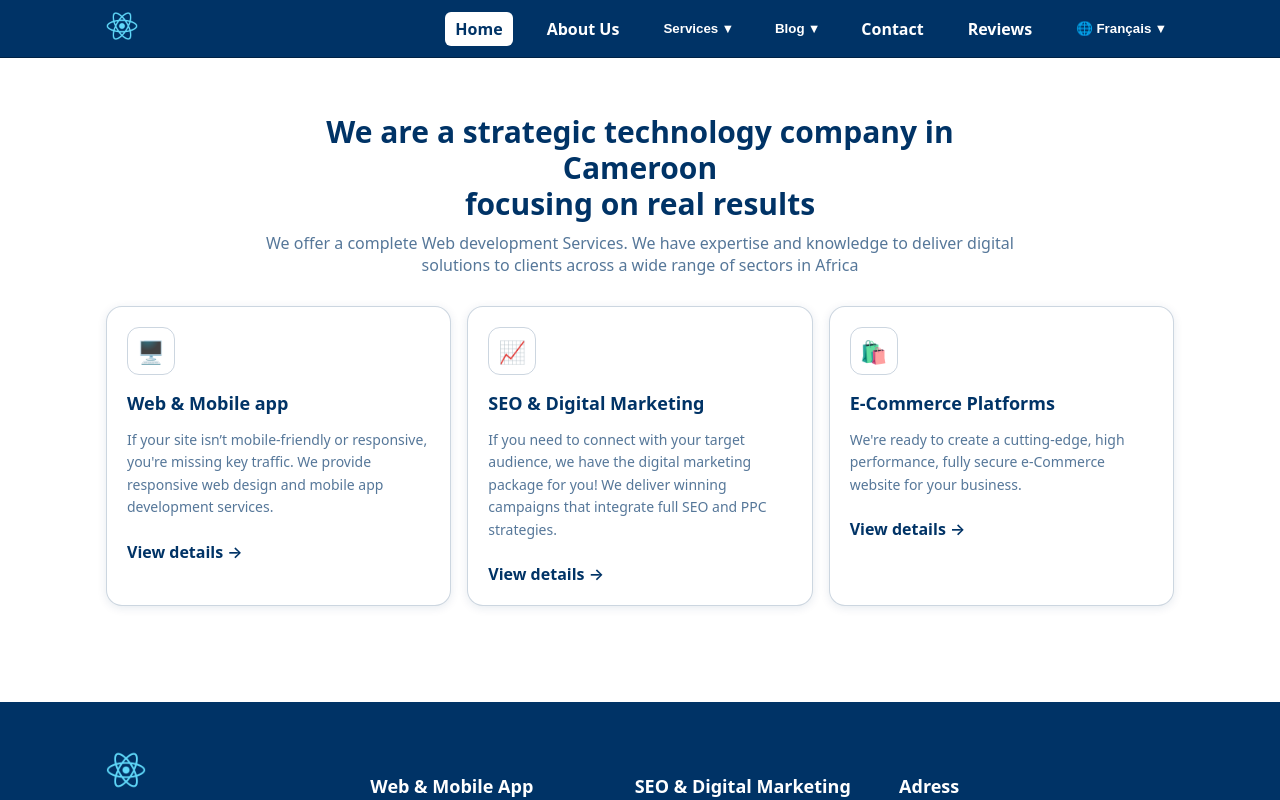
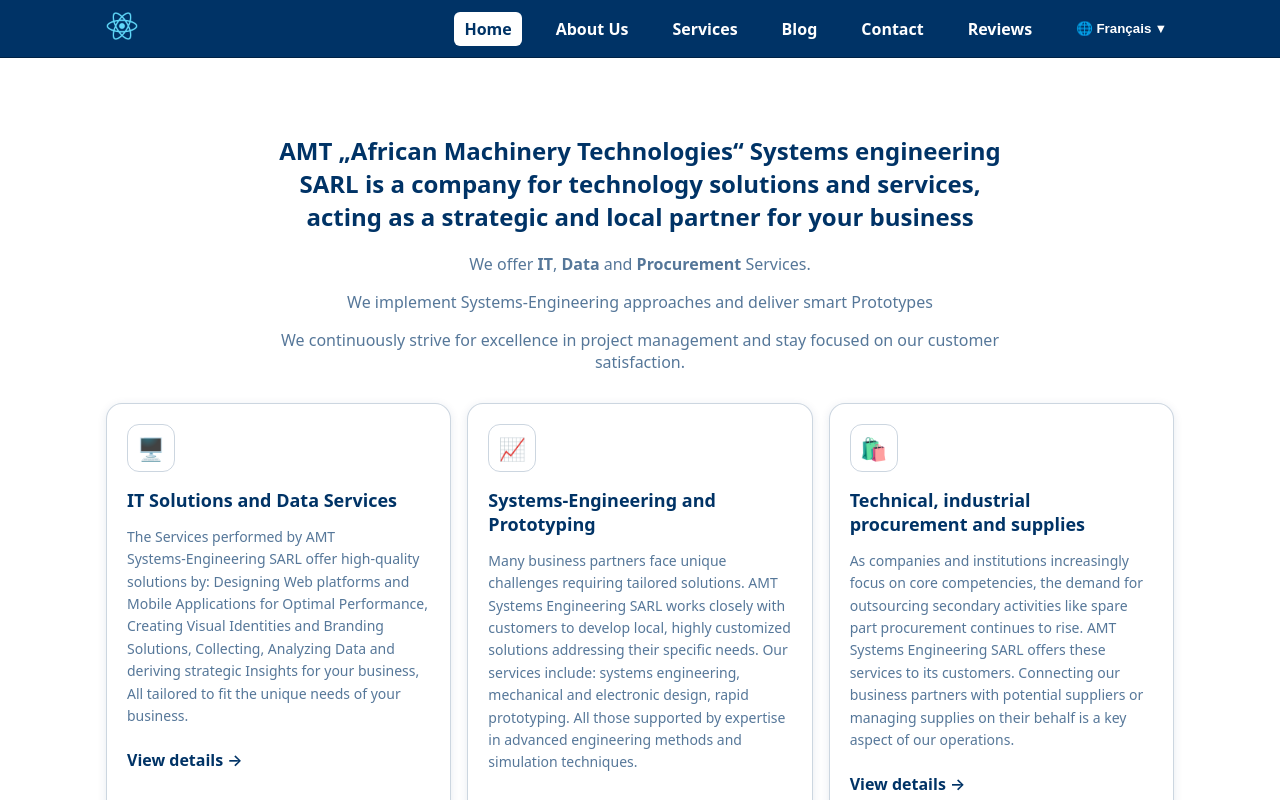
Before and after one commit to AMTSYSTEMSENGINEERING/amt-systems-website, a React (Create React App) app: page / in a window 1280 px wide. Shown: the top 800 px of the page. Built offline with nearby package versions, Linux system fonts and the light colour scheme.

Commit message:
fix pages

```diff
--- a/package.json
+++ b/package.json
@@ -9,6 +9,7 @@
     "@testing-library/user-event": "^13.5.0",
     "react": "^19.1.0",
     "react-dom": "^19.1.0",
+    "react-router-dom": "^6.30.1",
     "react-scripts": "5.0.1",
     "web-vitals": "^2.1.4"
   },
--- a/src/App.js
+++ b/src/App.js
@@ -1,67 +1,30 @@
-// App.js
 import React from "react";
+import "./App.css";
 import { BrowserRouter, Routes, Route } from "react-router-dom";
-import "./App.css";
 
-// Composants réutilisables
-import { NavBar, ServicesGrid, Footer } from "./components";
+// Layout commun
+import { NavBar, Footer } from "./components";
 
-// Page Avis
+// Pages
+import Home from "./pages/Home";
+import About from "./pages/About";
+import Services from "./pages/Services";
+import Blog from "./pages/Blog";
+import Contact from "./pages/Contact";
 import ReviewsPage from "./pages/ReviewsPage";
-
-function HomePage() {
-  const services = [
-    {
-      icon: "🖥️",
-      title: "Web & Mobile app",
-      description:
-        "If your site isn’t mobile-friendly or responsive, you're missing key traffic. We provide responsive web design and mobile app development services.",
-      href: "#",
-    },
-    {
-      icon: "📈",
-      title: "SEO & Digital Marketing",
-      description:
-        "If you need to connect with your target audience, we have the digital marketing package for you! We deliver winning campaigns that integrate full SEO and PPC strategies.",
-      href: "#",
-    },
-    {
-      icon: "🛍️",
-      title: "E-Commerce Platforms",
-      description:
-        "We're ready to create a cutting-edge, high performance, fully secure e-Commerce website for your business.",
-      href: "#",
-    },
-  ];
-
-  return <ServicesGrid services={services} />;
-}
 
 export default function App() {
   const navbarData = {
     logo: { src: "/logo192.png", alt: "AMT Systems Engineering" },
     nav: [
       { label: "Home", href: "/" },
-      { label: "About Us", href: "#" },
-      {
-        label: "Services",
-        items: [
-          { label: "Website Creation", href: "#" },
-          { label: "Custom Website Development", href: "#" },
-          { label: "Web Portal Development", href: "#" },
-          { label: "Software Development", href: "#" },
-        ],
-      },
-      { label: "Blog", items: [{ label: "Latest", href: "#" }] },
-      { label: "Contact", href: "#" },
-      // 🔥 Nouveau lien vers la page d’avis
+      { label: "About Us", href: "/about" },
+      { label: "Services", href: "/services" },
+      { label: "Blog", href: "/blog" },
+      { label: "Contact", href: "/contact" },
       { label: "Reviews", href: "/reviews" },
     ],
-    languages: {
-      current: "Français",
-      options: ["English", "Français"],
-      onSelect: (lng) => console.log(lng),
-    },
+    languages: { current: "Français", options: ["English", "Français"], onSelect: (lng) => console.log(lng) },
   };
 
   const footerData = {
@@ -96,12 +59,7 @@
         ],
       },
     ],
-    contact: {
-      city: "Douala",
-      country: "Cameroon",
-      phone: "+237 6 98 98 74 85",
-      email: "amtsystemsengineering@gmail.com",
-    },
+    contact: { city: "Douala", country: "Cameroon", phone: "+237 6 98 98 74 85", email: "amtsystemsengineering@gmail.com" },
     socials: [
       { label: "Facebook", href: "#" },
       { label: "Instagram", href: "#" },
@@ -117,7 +75,11 @@
         <NavBar {...navbarData} />
 
         <Routes>
-          <Route path="/" element={<HomePage />} />
+          <Route path="/" element={<Home />} />
+          <Route path="/about" element={<About />} />
+          <Route path="/services" element={<Services />} />
+          <Route path="/blog" element={<Blog />} />
+          <Route path="/contact" element={<Contact />} />
           <Route path="/reviews" element={<ReviewsPage />} />
         </Routes>
 
--- a/src/components/ServicesGrid.jsx
+++ b/src/components/ServicesGrid.jsx
@@ -5,9 +5,19 @@
   return (
     <section className="services">
       <div className="services__head">
-        <h2>We are a strategic technology company in Cameroon<br className="br-hidden" /> focusing on real results</h2>
-        <p>
-          We offer a complete Web development Services. We have expertise and knowledge to deliver digital solutions to clients across a wide range of sectors in Africa
+        <h1>
+          <strong>AMT „African Machinery Technologies“ Systems engineering SARL</strong>{" "}
+          <span>is a company for technology solutions and services</span>, acting as a strategic and local partner for your business
+        </h1>
+
+        <p className="home-hero__line">
+          We offer <strong>IT</strong>, <strong>Data</strong> and <strong>Procurement</strong> Services.
+        </p>
+        <p className="home-hero__line">
+          We implement Systems‑Engineering approaches and deliver smart Prototypes
+        </p>
+        <p className="home-hero__line">
+          We continuously strive for excellence in project management and stay focused on our customer satisfaction.
         </p>
       </div>
       <div className="services__grid">
--- /dev/null
+++ b/src/pages/About.jsx
@@ -0,0 +1,13 @@
+import React from "react";
+
+export default function About() {
+  return (
+    <main className="services" style={{maxWidth:1100, margin:"0 auto", padding:"40px 16px"}}>
+      <h1 style={{marginTop:0}}>About Us</h1>
+      <p>
+        At AMT, we build beautiful, responsive and search‑engine‑friendly digital products.
+        Our team delivers web, mobile and e‑commerce solutions tailored to African markets.
+      </p>
+    </main>
+  );
+}
--- /dev/null
+++ b/src/pages/Blog.jsx
@@ -0,0 +1,10 @@
+import React from "react";
+
+export default function Blog() {
+  return (
+    <main className="services" style={{maxWidth:1100, margin:"0 auto", padding:"40px 16px"}}>
+      <h1 style={{marginTop:0}}>Blog</h1>
+      <p>Articles à venir…</p>
+    </main>
+  );
+}
--- /dev/null
+++ b/src/pages/Contact.jsx
@@ -0,0 +1,10 @@
+import React from "react";
+
+export default function Contact() {
+  return (
+    <main className="services" style={{maxWidth:1100, margin:"0 auto", padding:"40px 16px"}}>
+      <h1 style={{marginTop:0}}>Contact</h1>
+      <p>Douala, Cameroon — amtsystemsengineering@gmail.com — +237 6 98 98 74 85</p>
+    </main>
+  );
+}
--- /dev/null
+++ b/src/pages/Home.jsx
@@ -0,0 +1,30 @@
+import React from "react";
+import { ServicesGrid } from "../components";
+
+export default function Home() {
+  const services = [
+    {
+      icon: "🖥️",
+      title: "IT Solutions and Data Services",
+      description:
+        "The Services performed by AMT Systems‑Engineering SARL offer high‑quality solutions by: Designing Web platforms and Mobile Applications for Optimal Performance, Creating Visual Identities and Branding Solutions, Collecting, Analyzing Data and deriving strategic Insights for your business, All tailored to fit the unique needs of your business.",
+      href: "#",
+    },
+    {
+      icon: "📈",
+      title: "Systems‑Engineering and Prototyping",
+      description:
+        "Many business partners face unique challenges requiring tailored solutions. AMT Systems Engineering SARL works closely with customers to develop local, highly customized solutions addressing their specific needs. Our services include: systems engineering, mechanical and electronic design, rapid prototyping. All those supported by expertise in advanced engineering methods and simulation techniques.",
+      href: "#",
+    },
+    {
+      icon: "🛍️",
+      title: "Technical, industrial procurement and supplies",
+      description:
+        "As companies and institutions increasingly focus on core competencies, the demand for outsourcing secondary activities like spare part procurement continues to rise. AMT Systems Engineering SARL offers these services to its customers. Connecting our business partners with potential suppliers or managing supplies on their behalf is a key aspect of our operations.",
+      href: "#",
+    },
+  ];
+
+  return <ServicesGrid services={services} />;
+}
--- /dev/null
+++ b/src/pages/Services.jsx
@@ -0,0 +1,14 @@
+import React from "react";
+import { ServicesGrid } from "../components";
+
+export default function Services() {
+  const services = [
+    { icon: "🖥️", title: "Website Creation", description: "Modern, fast and accessible websites.", href: "#" },
+    { icon: "⚙️", title: "Custom Development", description: "Tailor‑made apps & integrations.", href: "#" },
+    { icon: "🛒", title: "E‑Commerce", description: "Secure shops with smooth checkout.", href: "#" },
+    { icon: "📱", title: "Mobile Apps", description: "iOS/Android cross‑platform apps.", href: "#" },
+    { icon: "🚀", title: "PWAs", description: "Installable, offline‑ready web apps.", href: "#" },
+    { icon: "🔌", title: "Web Portals", description: "Dashboards & multi‑tenant portals.", href: "#" },
+  ];
+  return <ServicesGrid services={services} />;
+}
```
Also changed, not shown: 1 other file (tests, documents, lock files or other folders).
